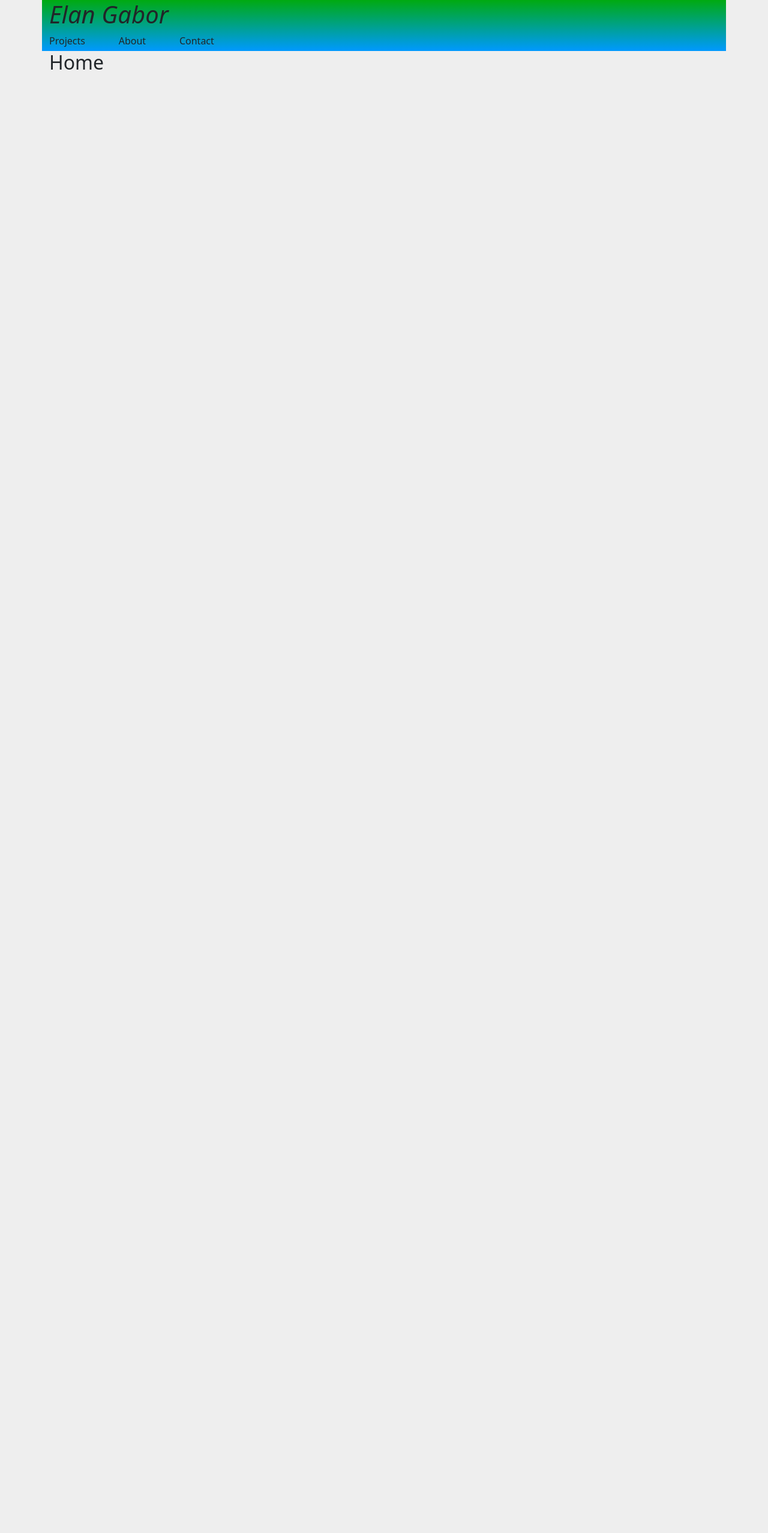
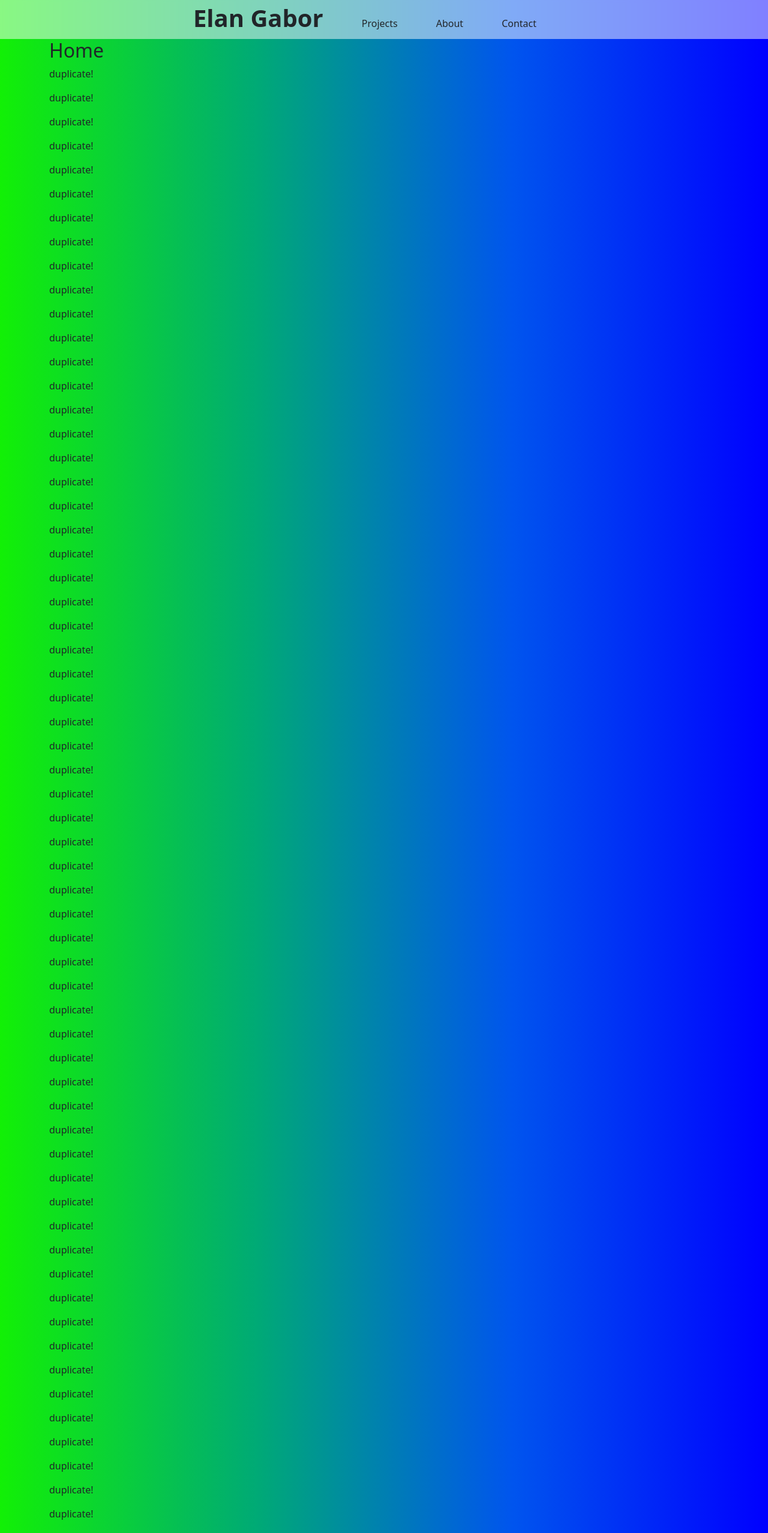
Before and after one commit to gabor6502/elan-site, a React (Create React App) app: page / in a window 1280 px wide. Shown: the top 2555 px of the page at 60% size. Before the commit the page ends 800 px from the top, so only its background shows below. Built offline with nearby package versions, Linux system fonts and the light colour scheme.

Commit message:
gradient and blurred header bar setup

```diff
--- a/src/components/Header/Header.js
+++ b/src/components/Header/Header.js
@@ -1,22 +1,17 @@
 import { Link } from "react-router"
-import { Row, Col, Container } from "react-bootstrap"
 
 import "./header.css"
 
 export default function Header()
 {
     return(<>
-        <Container id="header">
-            <h1><i><Link class="undecLink" to="/"><span>Elan Gabor</span></Link></i></h1>
-            <nav>
-                <Row >
+        <nav id="header" className="text-center">
             <span id="links">
+                <Link class="undecLink" to="/"><span className="fs-1"><b>Elan Gabor</b></span></Link>
                 <Link class="undecLink" to="/projects"><span>Projects</span></Link>
                 <Link class ="undecLink" to="/about"><span>About</span></Link>
                 <Link class="undecLink" to="/contact"><span>Contact</span></Link>
             </span>
-                </Row>
         </nav>
-        </Container>
     </>)
 }
--- a/src/components/Header/header.css
+++ b/src/components/Header/header.css
@@ -1,7 +1,17 @@
 #header
 {
-    background: linear-gradient(#00aa11, #0099ff);
+    background: rgba(256,256,256, 0.5);
+    backdrop-filter: blur(2px);
+
+    position: sticky;
+    top: 0;
+
     padding-bottom: 5px;
+}
+
+#header span
+{
+    filter: none;
 }
 
 #links span
--- a/src/index.css
+++ b/src/index.css
@@ -1,4 +1,4 @@
 body
 {
-    background-color: #eeeeee;
+   background: linear-gradient(90deg, #12f006, #00aa75, #0055ee, blue);
 }
--- a/src/pages/Home.js
+++ b/src/pages/Home.js
@@ -8,6 +8,92 @@ export default function Home()
     return (<>
         <Container>
             <h2>Home</h2>
+            <p>duplicate!</p>
+            <p>duplicate!</p>
+            <p>duplicate!</p>
+            <p>duplicate!</p>
+            <p>duplicate!</p>
+            <p>duplicate!</p>
+            <p>duplicate!</p>
+            <p>duplicate!</p>
+            <p>duplicate!</p>
+            <p>duplicate!</p>
+            <p>duplicate!</p>
+            <p>duplicate!</p>
+            <p>duplicate!</p>
+            <p>duplicate!</p>
+            <p>duplicate!</p>
+            <p>duplicate!</p>
+            <p>duplicate!</p>
+            <p>duplicate!</p>
+            <p>duplicate!</p>
+            <p>duplicate!</p>
+            <p>duplicate!</p>
+            <p>duplicate!</p>
+            <p>duplicate!</p>
+            <p>duplicate!</p>
+            <p>duplicate!</p>
+            <p>duplicate!</p>
+            <p>duplicate!</p>
+            <p>duplicate!</p>
+            <p>duplicate!</p>
+            <p>duplicate!</p>
+            <p>duplicate!</p>
+            <p>duplicate!</p>
+            <p>duplicate!</p>
+            <p>duplicate!</p>
+            <p>duplicate!</p>
+            <p>duplicate!</p>
+            <p>duplicate!</p>
+            <p>duplicate!</p>
+            <p>duplicate!</p>
+            <p>duplicate!</p>
+            <p>duplicate!</p>
+            <p>duplicate!</p>
+            <p>duplicate!</p>
+            <p>duplicate!</p>
+            <p>duplicate!</p>
+            <p>duplicate!</p>
+            <p>duplicate!</p>
+            <p>duplicate!</p>
+            <p>duplicate!</p>
+            <p>duplicate!</p>
+            <p>duplicate!</p>
+            <p>duplicate!</p>
+            <p>duplicate!</p>
+            <p>duplicate!</p>
+            <p>duplicate!</p>
+            <p>duplicate!</p>
+            <p>duplicate!</p>
+            <p>duplicate!</p>
+            <p>duplicate!</p>
+            <p>duplicate!</p>
+            <p>duplicate!</p>
+            <p>duplicate!</p>
+            <p>duplicate!</p>
+            <p>duplicate!</p>
+            <p>duplicate!</p>
+            <p>duplicate!</p>
+            <p>duplicate!</p>
+            <p>duplicate!</p>
+            <p>duplicate!</p>
+            <p>duplicate!</p>
+            <p>duplicate!</p>
+            <p>duplicate!</p>
+            <p>duplicate!</p>
+            <p>duplicate!</p>
+            <p>duplicate!</p>
+            <p>duplicate!</p>
+            <p>duplicate!</p>
+            <p>duplicate!</p>
+            <p>duplicate!</p>
+            <p>duplicate!</p>
+            <p>duplicate!</p>
+            <p>duplicate!</p>
+            <p>duplicate!</p>
+            <p>duplicate!</p>
+            <p>duplicate!</p>
+            <p>duplicate!</p>
         </Container>
     </>)
 }
```
Lines whose indentation alone changed are shown as unchanged.
